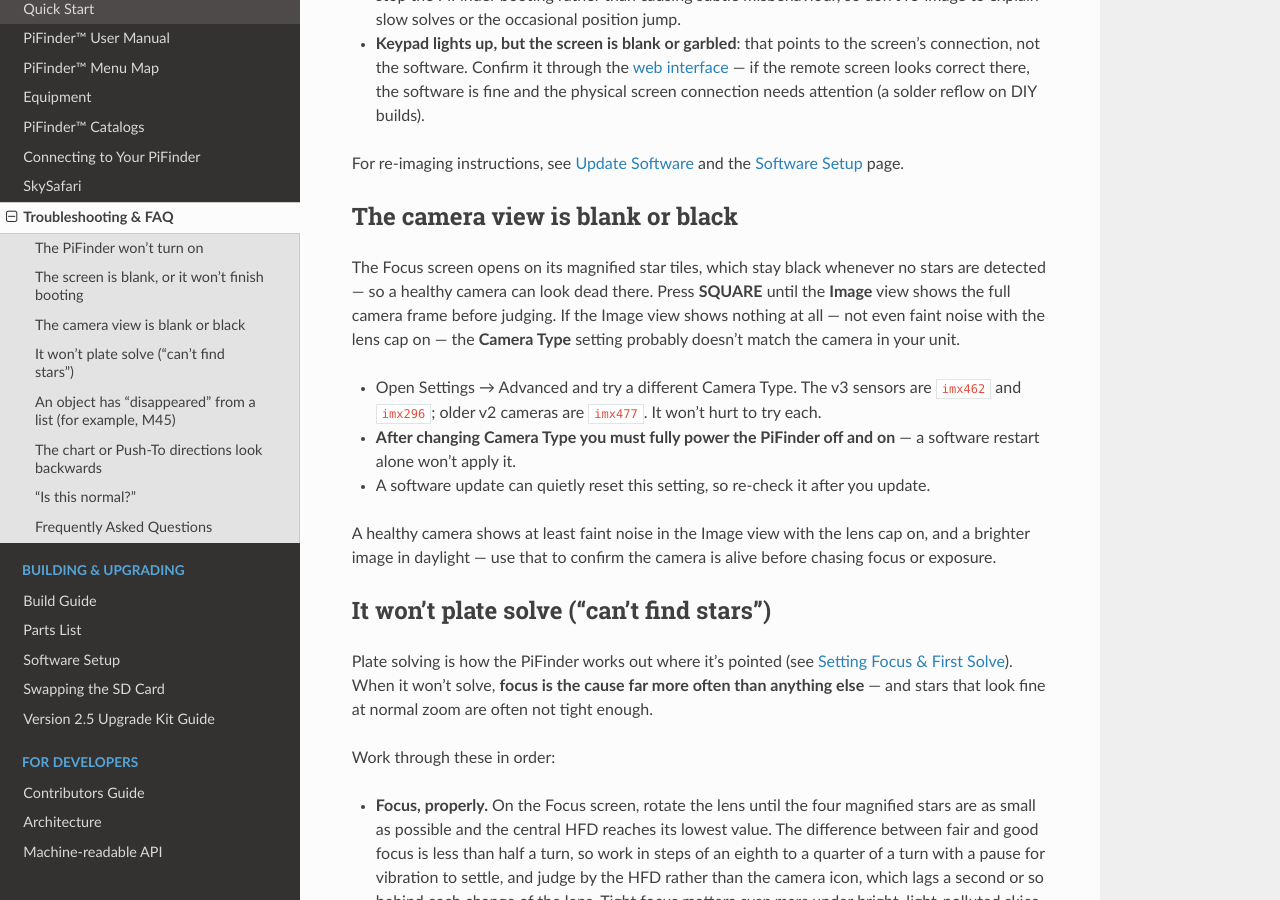
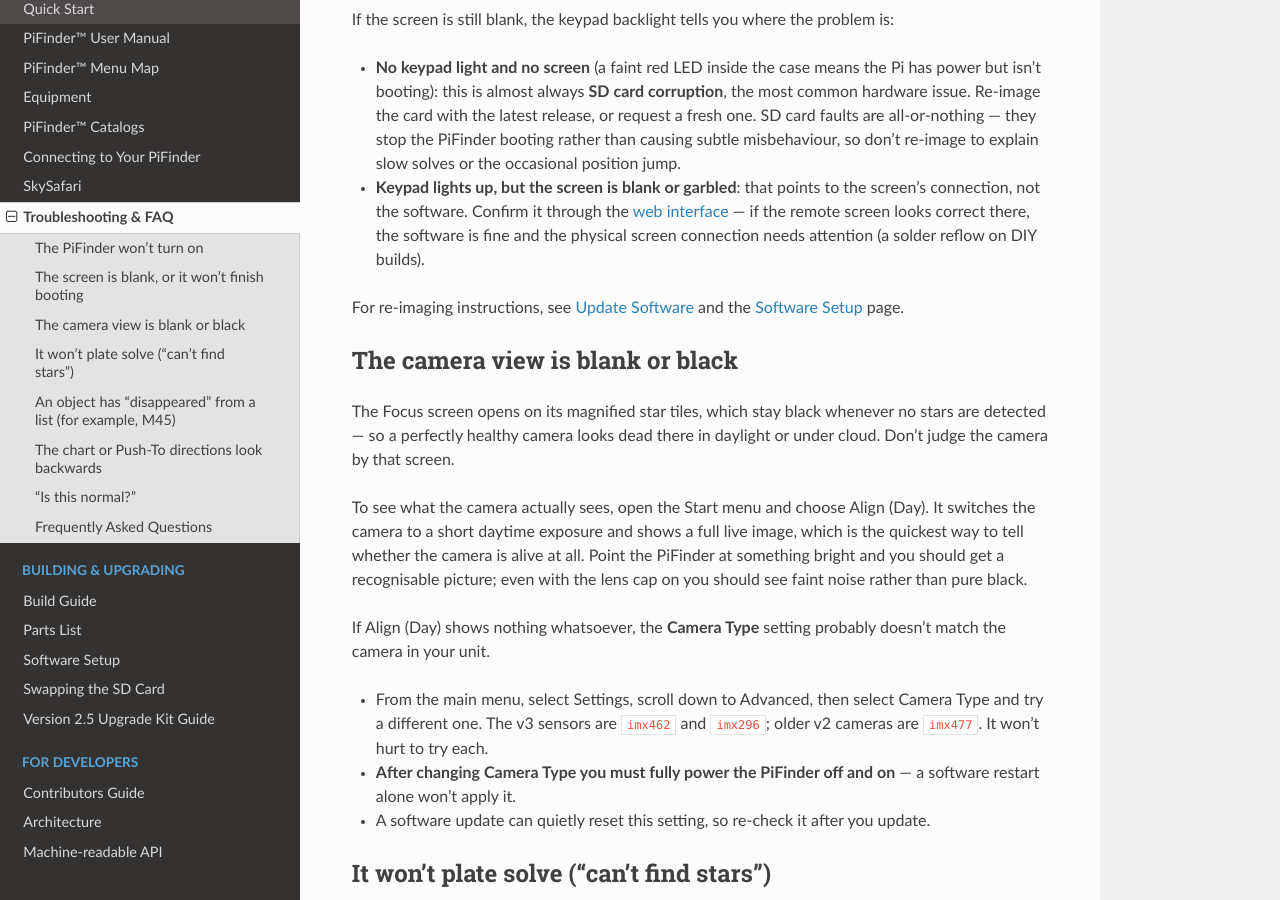
Before and after one commit to brickbots/PiFinder, a Sphinx documentation site: the page built from docs/source/troubleshooting.rst, in a window 1280 px wide and 900 px high, scrolled down 1426 px. Built offline with Sphinx 7.4.7 and the Read the Docs theme 3.1.0, drawn with Linux system fonts in a browser that asks for light colours; some of the changed text lies outside the part shown.

Commit message:
docs: 14-second power reset, and Align (Day) for camera diagnosis
Two more from Rich's review.

Holding PWR for more than 14 seconds resets the power system rather than
the software.  It cuts power to a unit whose software has hung and won't
shut down, and lets one power on again when something is stopping it
starting normally.  Documented in "The PiFinder won't turn on", with the
caveat that it is a hard cut rather than a clean shutdown, so it's for a
genuinely unresponsive unit.

The user_guide shutdown passage said flatly "You never need to cut the
power by hand", which would strand someone with a hung unit; it now scopes
that to normal use and points at the reset.

"The camera view is blank or black" now sends the reader to Align (Day)
rather than the Focus screen's Image view.  Align (Day) switches the camera
to a short daytime exposure and shows a full live image, so it answers "is
the camera alive?" directly, where the Focus screen's star tiles are black
whenever there are no stars and make a healthy camera look dead.  The
Camera Type navigation in that section also moves from the arrow-path form
to the house prose chain.

Sphinx builds clean (-n -E, zero warnings).

Co-Authored-By: Claude Opus 5 (1M context) <noreply@anthropic.com>

```diff
--- a/docs/source/troubleshooting.rst
+++ b/docs/source/troubleshooting.rst
@@ -33,6 +33,12 @@ Things to check:
 - **Try a different cable and supply.**  Some USB-C cables are unreliable at the current
   the PiFinder draws.  If it runs on external power but not on battery, the trouble is the
   battery, not the computer.
+
+If none of that helps, hold the **PWR** button down for more than **14 seconds**.  That
+resets the power system itself rather than the software: it cuts power to a unit whose
+software has hung and won't shut down, and it will let one power on again when something is
+stopping it from starting normally.  It's a hard cut rather than a clean shutdown, so keep
+it for when the PiFinder is genuinely unresponsive.
 
 .. note::
    On v3 and v2.5 PiFinders, power is a small white **slide switch** — it slides side to
@@ -79,20 +85,24 @@ The camera view is blank or black
 ---------------------------------
 
 The Focus screen opens on its magnified star tiles, which stay black whenever no stars are
-detected — so a healthy camera can look dead there.  Press **SQUARE** until the **Image**
-view shows the full camera frame before judging.  If the Image view shows nothing at all —
-not even faint noise with the lens cap on — the **Camera Type** setting probably doesn't
-match the camera in your unit.
+detected — so a perfectly healthy camera looks dead there in daylight or under cloud.  Don't
+judge the camera by that screen.
 
-- Open Settings → Advanced and try a different Camera Type.  The v3 sensors are ``imx462`` and
-  ``imx296``; older v2 cameras are ``imx477``.  It won't hurt to try each.
+To see what the camera actually sees, open the Start menu and choose Align (Day).  It
+switches the camera to a short daytime exposure and shows a full live image, which is the
+quickest way to tell whether the camera is alive at all.  Point the PiFinder at something
+bright and you should get a recognisable picture; even with the lens cap on you should see
+faint noise rather than pure black.
+
+If Align (Day) shows nothing whatsoever, the **Camera Type** setting probably doesn't match
+the camera in your unit.
+
+- From the main menu, select Settings, scroll down to Advanced, then select Camera Type and
+  try a different one.  The v3 sensors are ``imx462`` and ``imx296``; older v2 cameras are
+  ``imx477``.  It won't hurt to try each.
 - **After changing Camera Type you must fully power the PiFinder off and on** — a software
   restart alone won't apply it.
 - A software update can quietly reset this setting, so re-check it after you update.
-
-A healthy camera shows at least faint noise in the Image view with the lens cap on, and a
-brighter image in daylight — use that to confirm the camera is alive before chasing focus
-or exposure.
 
 
 It won't plate solve ("can't find stars")
--- a/docs/source/user_guide.rst
+++ b/docs/source/user_guide.rst
@@ -742,8 +742,10 @@ the screen and keypad come up.
 
 To shut down, press the button again and hold it for about a second.  The screen goes
 straight to the shutdown confirmation; a second press confirms, a tone plays, and the
-PiFinder switches itself off once it has closed everything down safely.  You never need to
-cut the power by hand.
+PiFinder switches itself off once it has closed everything down safely.  In normal use you
+never need to cut the power by hand; if the software ever hangs and won't shut down, holding
+**PWR** for more than 14 seconds resets the power system — see
+:ref:`troubleshooting:the pifinder won't turn on`.
 
 The menus get you to the same place if your hands are already on the keypad — see
 :ref:`user_guide:shutdown`.
```
